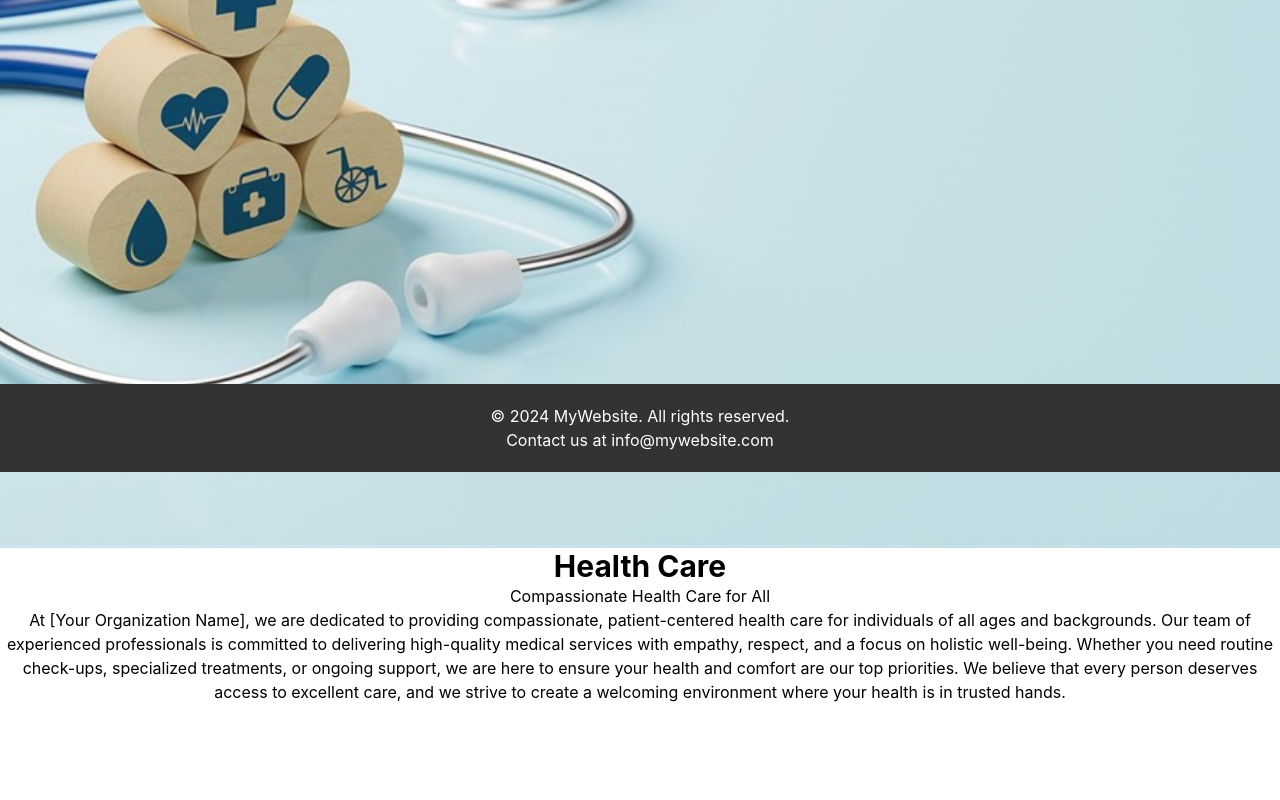
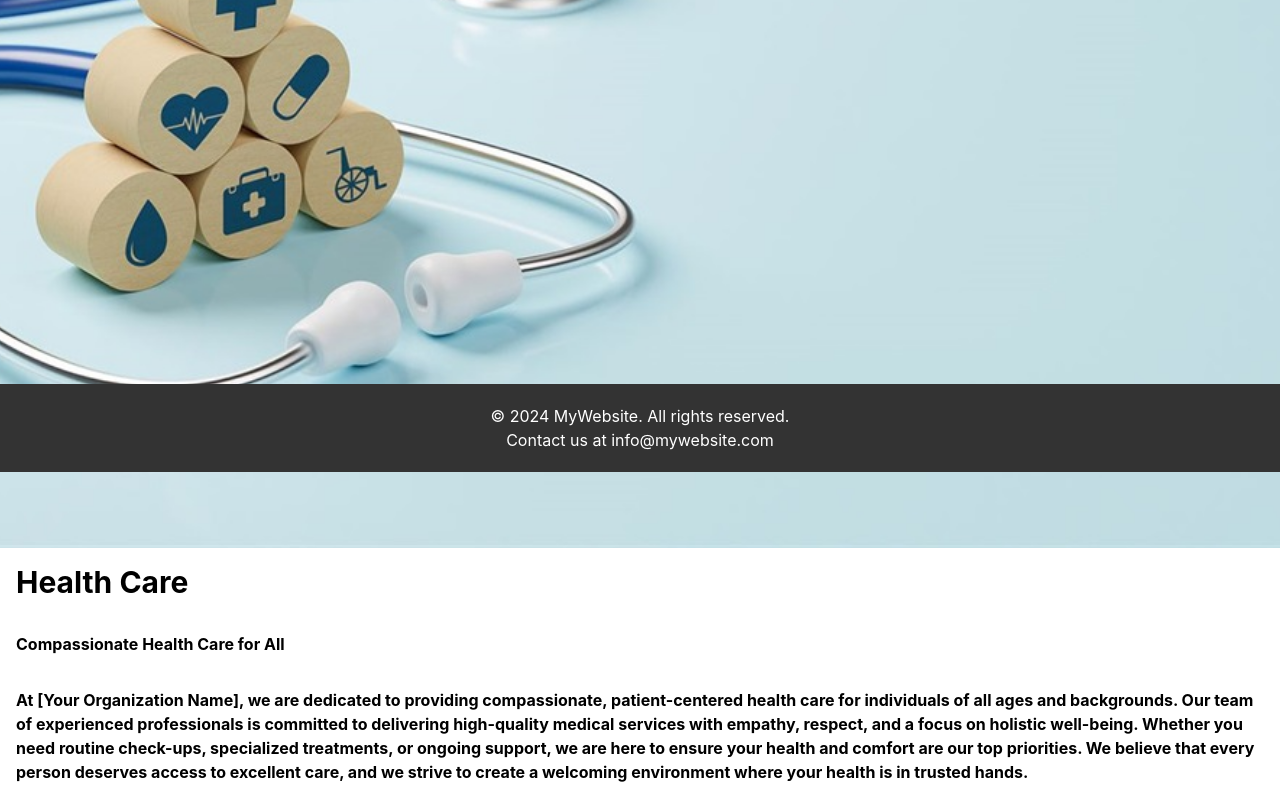
Before and after one commit to liliyom/Final-project, a React (Create React App) app: page /about in a window 1280 px wide. Shown: the part 328-1128 px from the top of the page. Before the commit the page ends 1032 px from the top, so only its background shows below. Built offline with nearby package versions, Linux system fonts and the light colour scheme.

Commit message:
about done

```diff
--- a/src/pages/About.js
+++ b/src/pages/About.js
@@ -2,7 +2,6 @@ import React from "react";
 import { Link } from "react-router-dom";
 import Header from "../layout/header";
 import Footer from "../layout/Footer";
-
 
 const About = () => {
   return (
@@ -12,9 +11,11 @@ const About = () => {
         <h1 className="p-4 text-7xl	 font-bold tracking-wide">About Us</h1>
       </div>
       <div>
-        <h2 className="font-bold text-3xl justify">Health Care</h2>
-        <h1>Compassionate Health Care for All</h1>
-        <p>
+        <h2 className="font-bold text-3xl text-left p-4">Health Care</h2>
+        <h1 className="font-bold text-l text-left p-4">
+          Compassionate Health Care for All
+        </h1>
+        <p className="font-bold text-left p-4">
           At [Your Organization Name], we are dedicated to providing
           compassionate, patient-centered health care for individuals of all
           ages and backgrounds. Our team of experienced professionals is
--- a/src/pages/Home.js
+++ b/src/pages/Home.js
@@ -3,7 +3,7 @@ import Footer from "../layout/Footer";
 
 const Home = () => {
   return (
-    <div className="h-screen bg-cover bg-center  bg-[url('/public/image/img2.jpg')] bg-transparent h-96">
+    <div className="h-screen bg-cover bg-center  bg-[url('/public/image/img2.jpg')] bg-transparent h-96 bg-blend-overlay">
       <div className="font-bold p-4 text-red-900 font-sans text-lg tracking-wide">
         <h2>Welcome To The Health Care</h2>
       </div>
```
